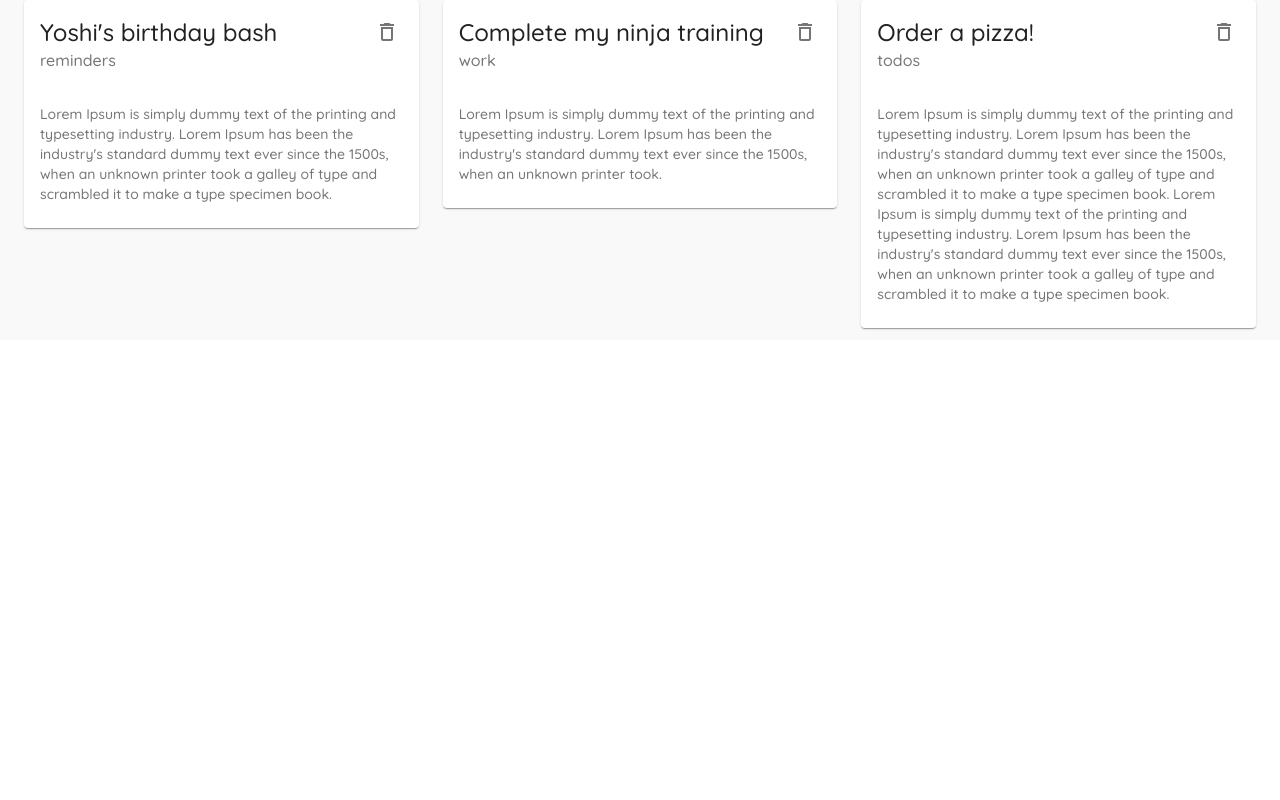
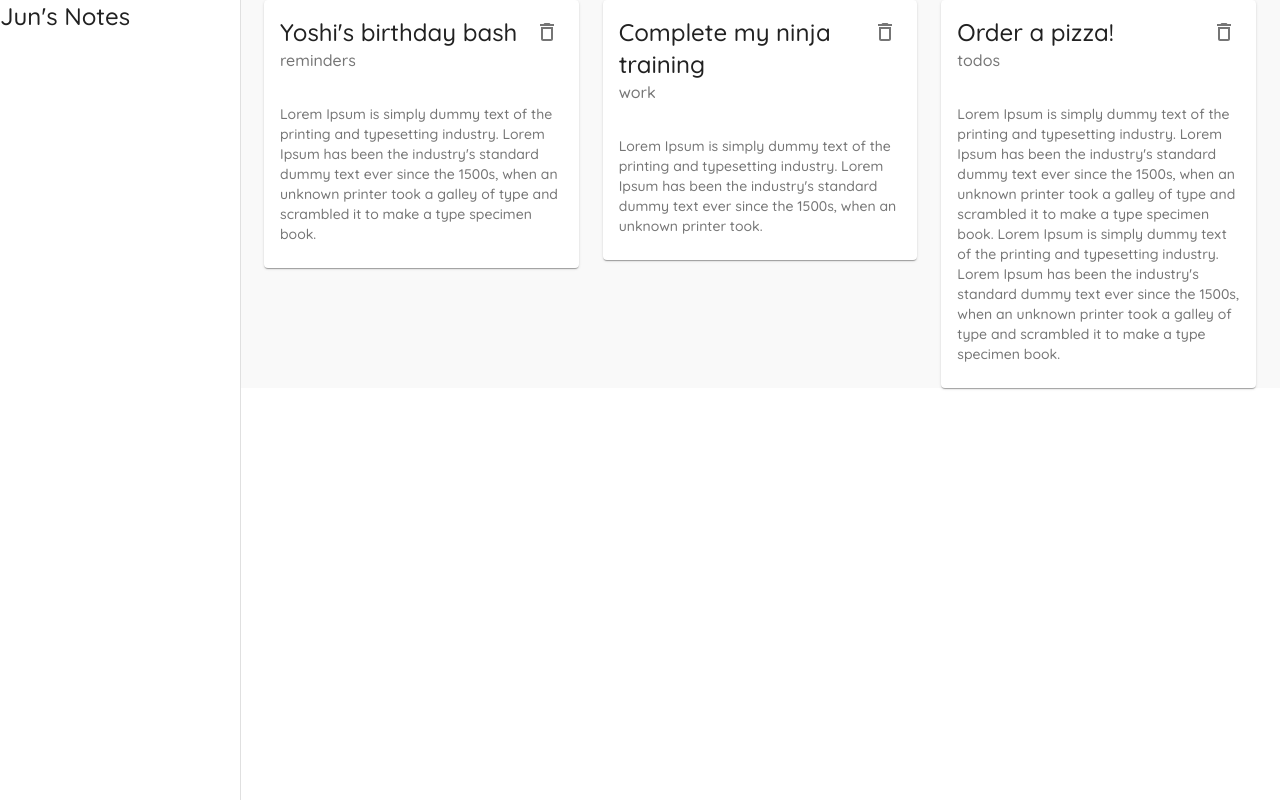
Before and after one commit to junjung929/material-ui-tutorial, a React (Create React App) app: page / in a window 1280 px wide. Built offline with nearby package versions, Linux system fonts and the light colour scheme; data requests are answered from the project's data file.

Commit message:
Permanent Drawer

```diff
--- a/src/components/Layout.js
+++ b/src/components/Layout.js
@@ -1,10 +1,21 @@
-import { makeStyles } from '@material-ui/core';
+import { Drawer, makeStyles, Typography } from '@material-ui/core';
 import React from 'react';
 
+const drawerWidth = 240;
+
 const useStyles = makeStyles({
+  root: {
+    display: 'flex'
+  },
   page: {
     background: '#f9f9f9',
     width: '100%'
+  },
+  drawer: {
+    width: drawerWidth
+  },
+  drawerPaper: {
+    width: drawerWidth
   }
 });
 
@@ -12,11 +23,20 @@
   const classes = useStyles();
 
   return (
-    <div>
+    <div className={classes.root}>
       {/* app bar */}
 
       {/* side drawer */}
-
+      <Drawer
+        className={classes.drawer}
+        variant='permanent'
+        anchor='left'
+        classes={{ paper: classes.drawerPaper }}
+      >
+        <div>
+          <Typography variant='h5'>Jun's Notes</Typography>
+        </div>
+      </Drawer>
       <div className={classes.page}>
         {children}
       </div>
```
